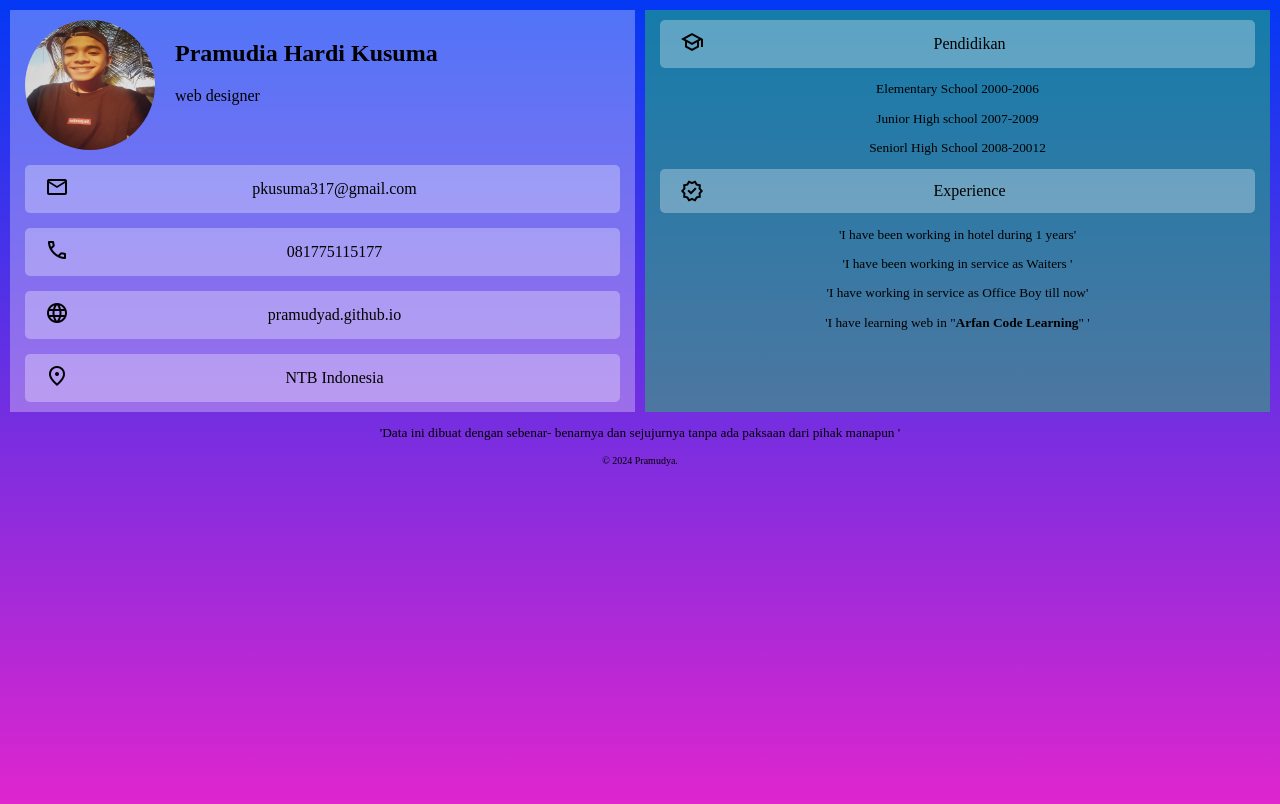
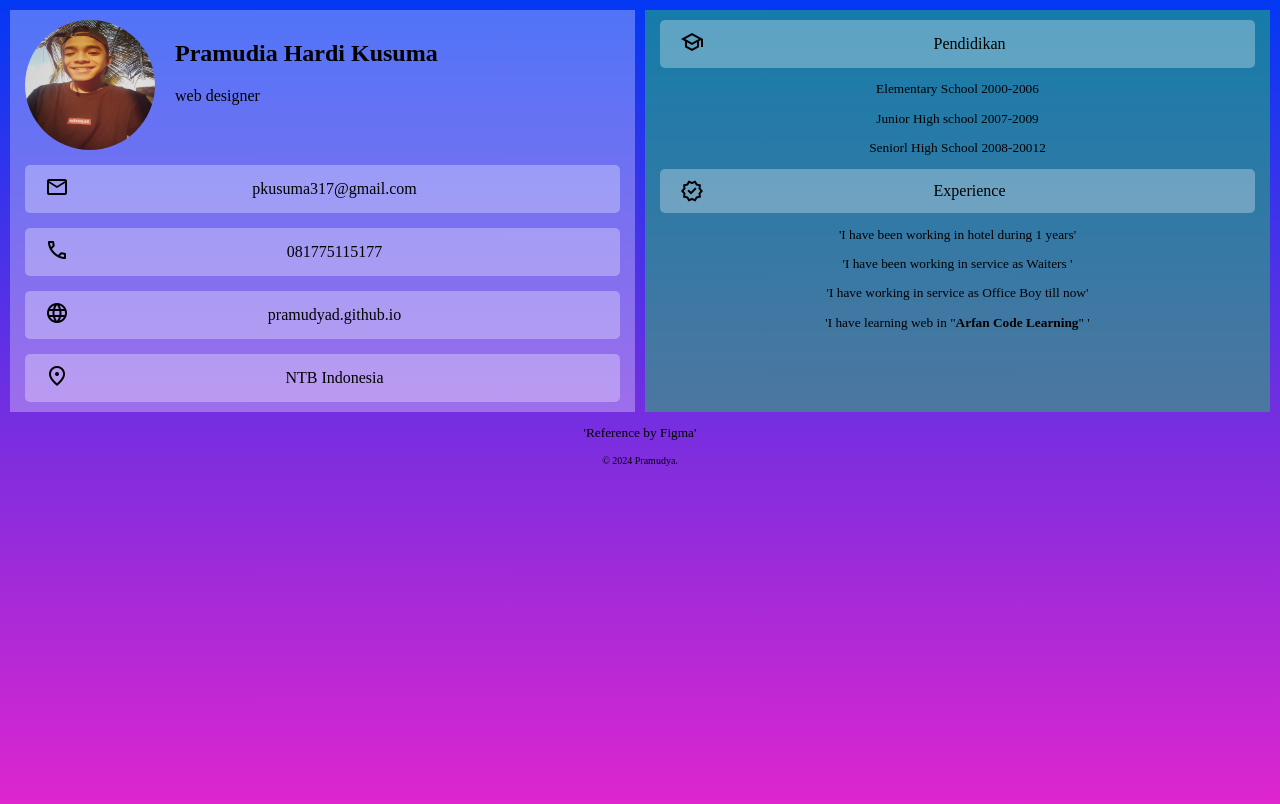
Before and after one commit to pramudyaD/pramudyad.github.io, a plain HTML site: page index.html in a window 1280 px wide. Drawn offline with nearby package versions, Linux system fonts and the light colour scheme; a web font is replaced by a local one.

Commit message:
little change

```diff
--- a/index.html
+++ b/index.html
@@ -81,7 +81,7 @@
     <!-- </div> -->
 
     <footer>
-        <p class="ket">'Data ini dibuat dengan sebenar- benarnya dan sejujurnya tanpa ada paksaan dari pihak manapun '</p>
+        <p class="ket">'Reference by Figma'</p>
         <p class="ketr">&copy; 2024 Pramudya.</p>
     </footer>
 </body>
```
